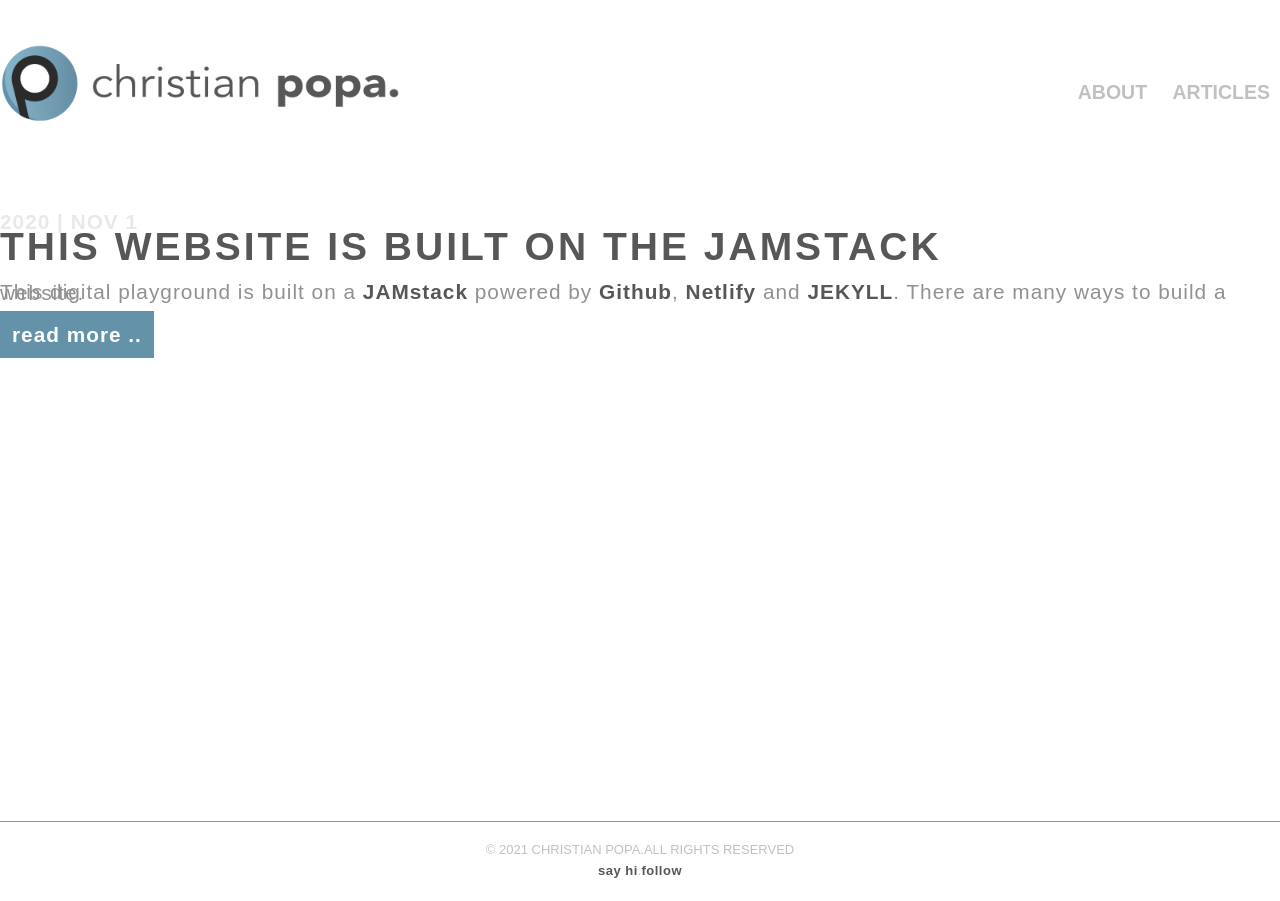
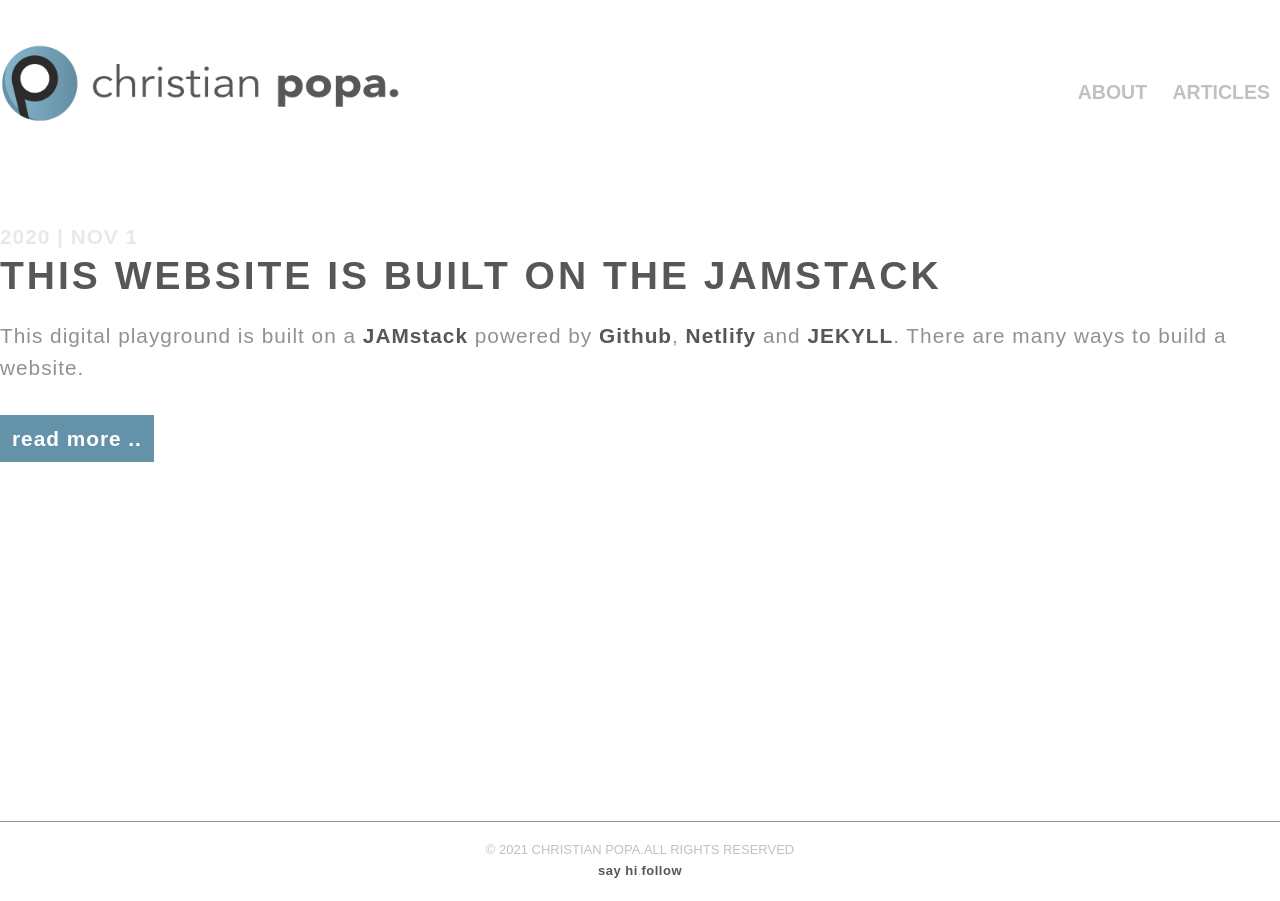
Before and after one commit to cristego/cristego.github.io, a Jekyll site: the page built from articles/index.html, in a window 1280 px wide. Built offline with Jekyll 4.4.1, drawn with Linux system fonts in a browser that asks for light colours; the list of posts is cut into pages by our own code.

Commit message:
update css

```diff
--- a/css/core.css
+++ b/css/core.css
@@ -411,7 +411,7 @@ footer {
 	/*font-size: 1.1em;*/
 	font-size: 1.6em;
 	letter-spacing: 1px;
-	line-height: 1.5px;
+	line-height: 1.5em;
 	margin-top: 20px;
 	color: #919191;
 }
```
